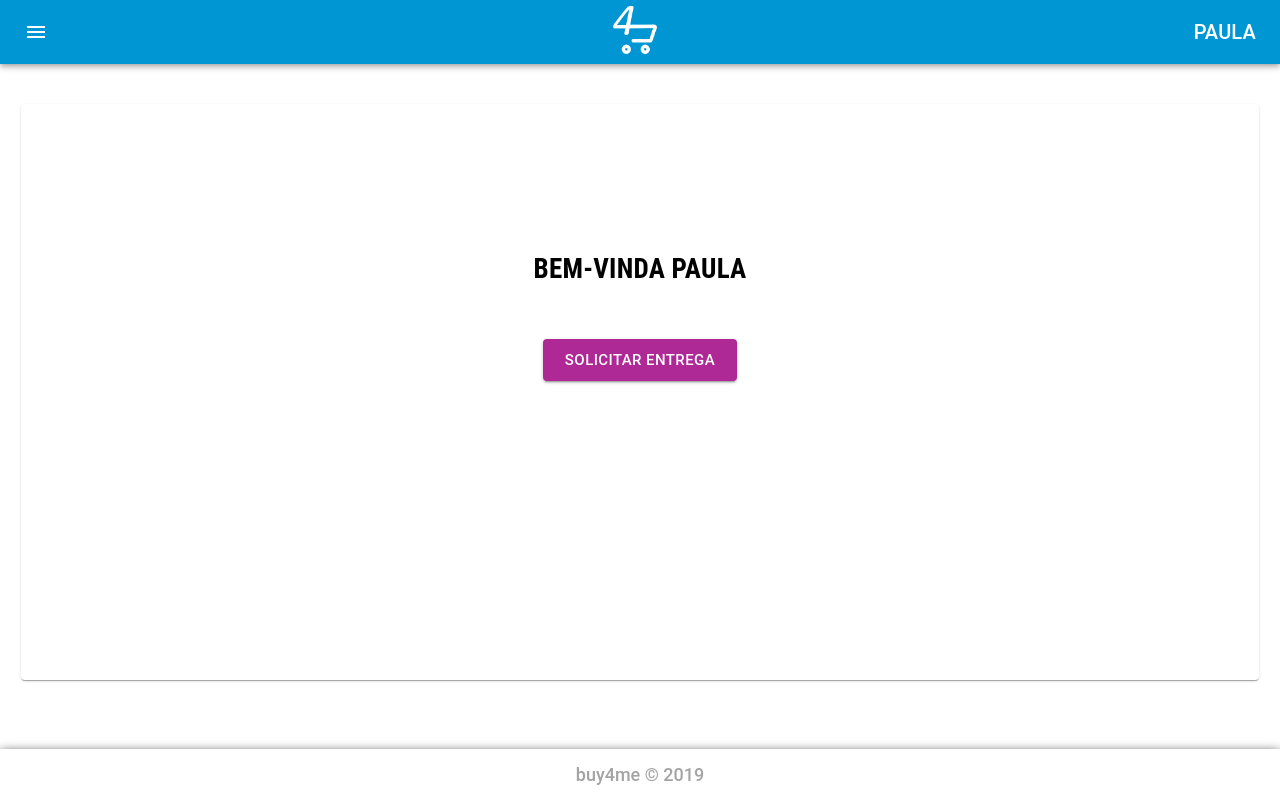
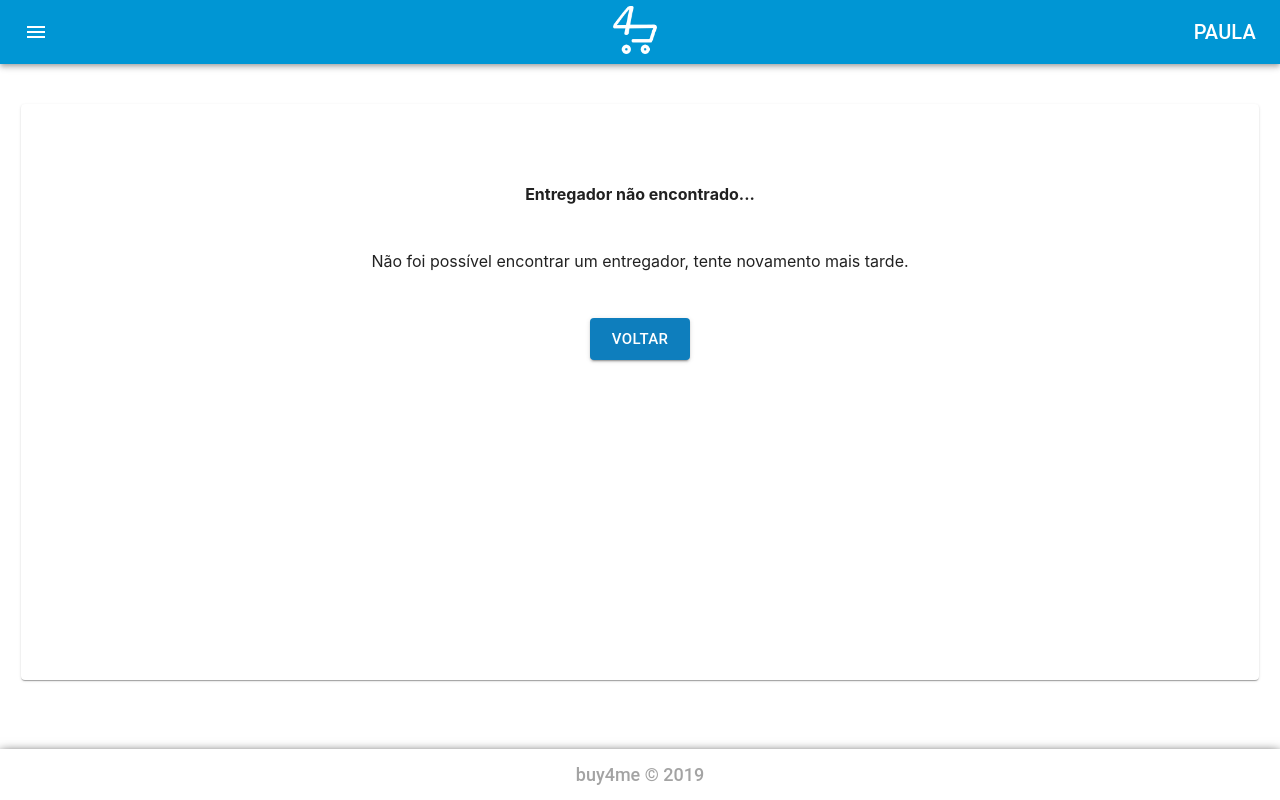
Before and after one commit to BrunoAdami/buy4me, a React (Create React App) app: page / in a window 1280 px wide. Built offline with nearby package versions, Linux system fonts and the light colour scheme.

Commit message:
screen of auxiliary flow DeliverNotFound added

```diff
--- a/src/App.js
+++ b/src/App.js
@@ -2,11 +2,13 @@ import React from 'react';
 import './App.css';
 //import Home from './home';
 import Buyer from './buyer';
+import DeliverNotFound from './buyer/screens/deliverNotFound';
 
 function App() {
   return (
     <div className="App">
-      <Buyer gender="female" name="PAULA" />
+      {/* <Buyer gender="female" name="PAULA" /> */}
+      <DeliverNotFound name="PAULA" />
     </div>
   );
 }
--- /dev/null
+++ b/src/buyer/screens/deliverNotFound.js
@@ -0,0 +1,36 @@
+import React from 'react';
+import {Grid} from '@material-ui/core';
+import Header from '../../components/molecules/header';
+import Footer from '../../components/molecules/footer';
+import GPaper from '../../components/atoms/gpaper';
+import GButton from '../../components/atoms/button'
+
+class DeliverNotFound extends React.Component {
+    constructor(props){
+        super(props);
+    }
+
+    render() {
+        return (
+            <React.Fragment>
+                <Header name={this.props.name}/>
+                <GPaper>
+                    <Grid container spacing={4} direction="column" justify="center" alignItems="center">
+                    <Grid item style={{ marginTop: '5em' }}>
+                        <strong>Entregador não encontrado...</strong>
+                    </Grid>
+                    <Grid item style={{ margin: '15px 25px 15px 25px'}}>
+                        Não foi possível encontrar um entregador, tente novamento mais tarde.
+                    </Grid>
+                    <Grid item>
+                        <GButton type="blue" size="large" onClick={() => console.log('click')} text="VOLTAR" />
+                    </Grid>
+                    </Grid>
+          </GPaper>
+                <Footer/>
+            </React.Fragment>
+        )
+    }
+}
+
+export default DeliverNotFound;
```
